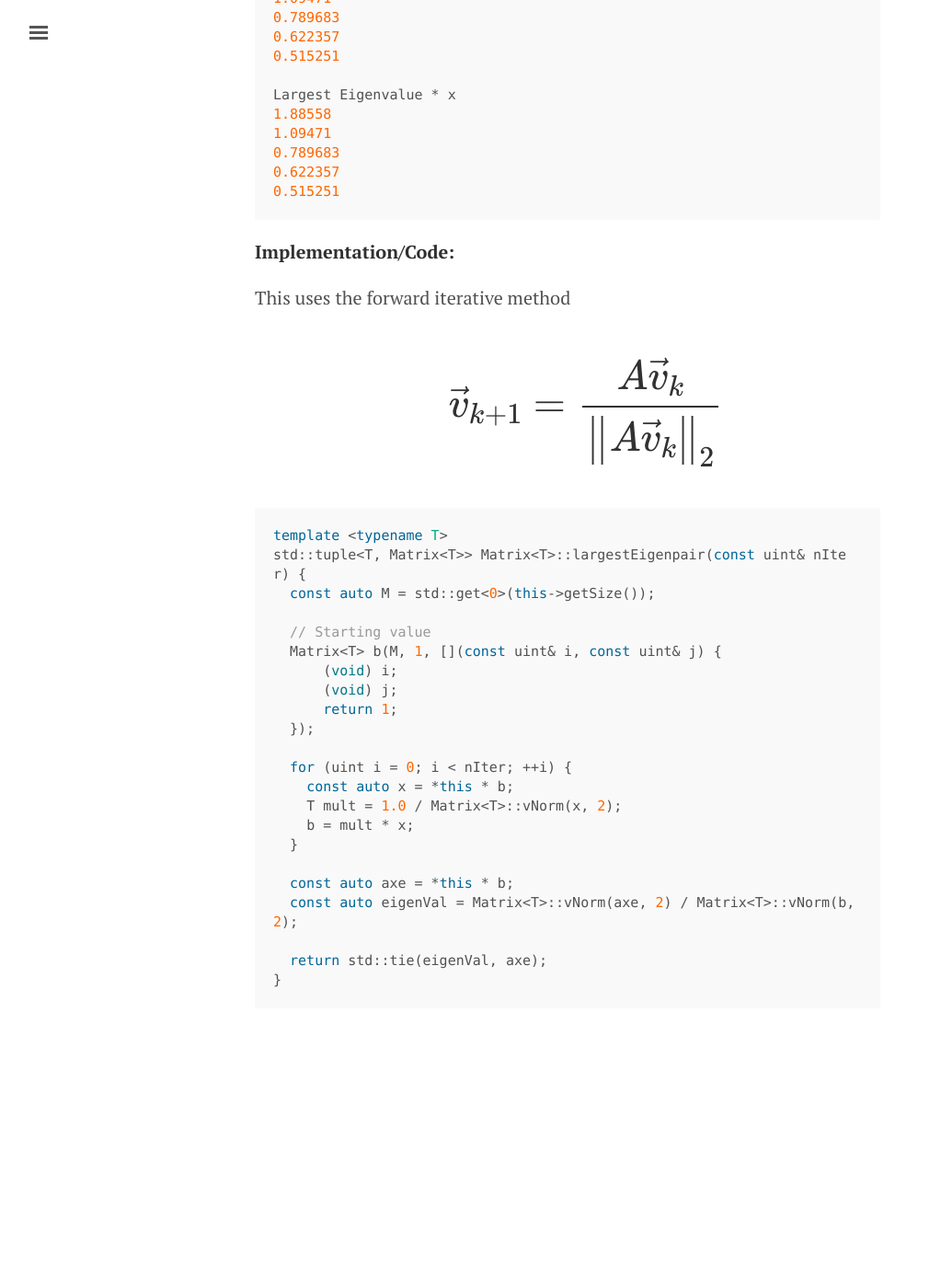
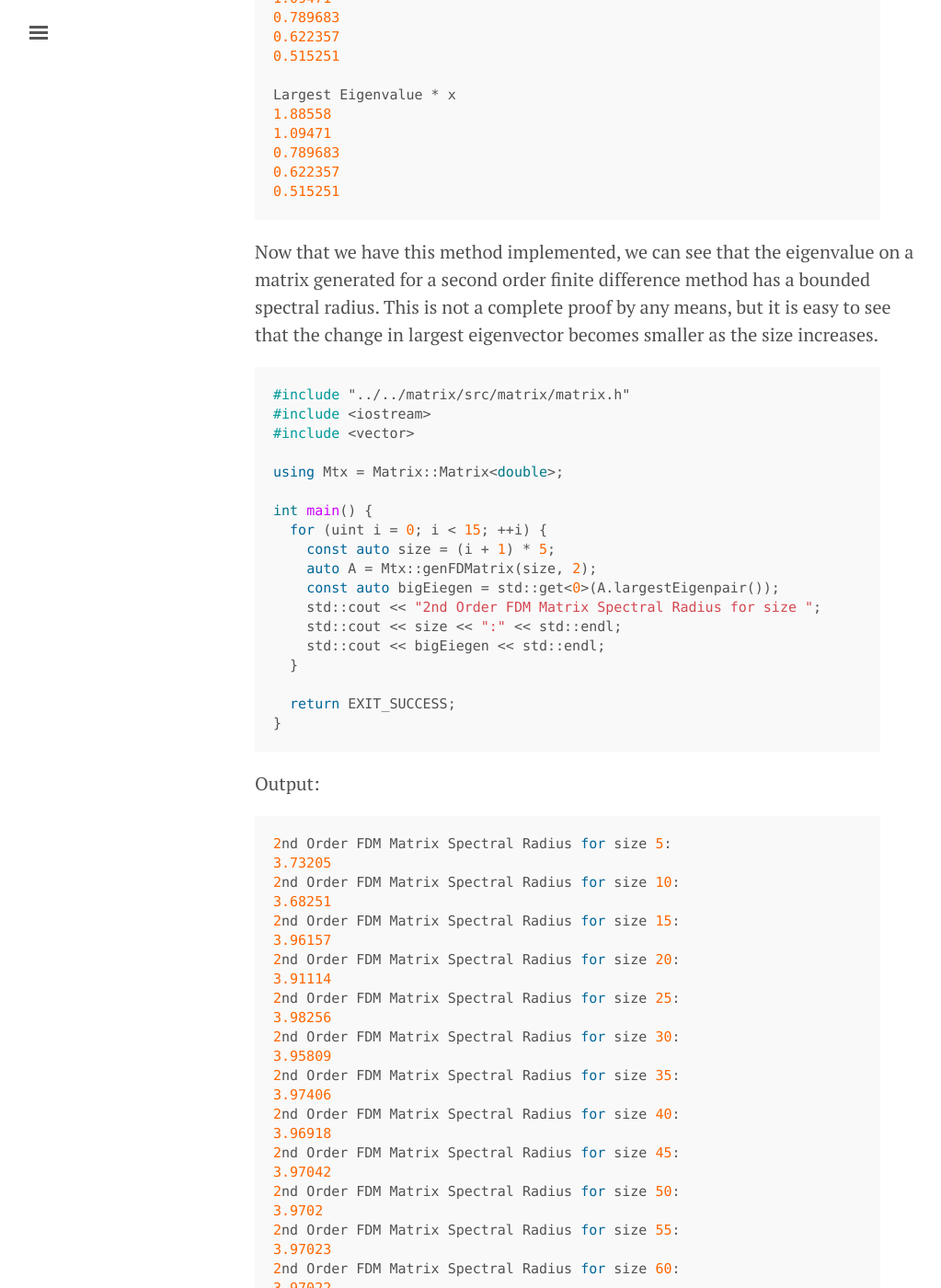
Before and after one commit to kylehovey/MATH_5620, a Jekyll site: the page built from powerIteration.md, in a window 1280 px wide and 1400 px high, scrolled down 1809 px. Shown: the whole window at 92% size, without its empty margins (3-1026 px from the left). Built offline with Jekyll 4.4.1, drawn with Linux system fonts in a browser that asks for light colours; formulas are drawn with MathJax 3; before the commit the page ends 2985 px from its top, so only the background shows below that; some of the changed text lies outside the part shown.

Commit message:
Added eigenvalue analysis of elliptic equation FDM matrix.

```diff
--- a/powerIteration.md
+++ b/powerIteration.md
@@ -89,6 +89,64 @@ Largest Eigenvalue * x
 0.515251
 {% endhighlight %}
 
+Now that we have this method implemented, we can see that the eigenvalue on a matrix generated for a second order finite difference method has a bounded spectral radius. This is not a complete proof by any means, but it is easy to see that the change in largest eigenvector becomes smaller as the size increases.
+
+{% highlight c++ %}
+#include "../../matrix/src/matrix/matrix.h"
+#include <iostream>
+#include <vector>
+
+using Mtx = Matrix::Matrix<double>;
+
+int main() {
+  for (uint i = 0; i < 15; ++i) {
+    const auto size = (i + 1) * 5;
+    auto A = Mtx::genFDMatrix(size, 2);
+    const auto bigEiegen = std::get<0>(A.largestEigenpair());
+    std::cout << "2nd Order FDM Matrix Spectral Radius for size ";
+    std::cout << size << ":" << std::endl;
+    std::cout << bigEiegen << std::endl;
+  }
+
+  return EXIT_SUCCESS;
+}
+{% endhighlight %}
+
+Output:
+
+{% highlight c++ %}
+2nd Order FDM Matrix Spectral Radius for size 5:
+3.73205
+2nd Order FDM Matrix Spectral Radius for size 10:
+3.68251
+2nd Order FDM Matrix Spectral Radius for size 15:
+3.96157
+2nd Order FDM Matrix Spectral Radius for size 20:
+3.91114
+2nd Order FDM Matrix Spectral Radius for size 25:
+3.98256
+2nd Order FDM Matrix Spectral Radius for size 30:
+3.95809
+2nd Order FDM Matrix Spectral Radius for size 35:
+3.97406
+2nd Order FDM Matrix Spectral Radius for size 40:
+3.96918
+2nd Order FDM Matrix Spectral Radius for size 45:
+3.97042
+2nd Order FDM Matrix Spectral Radius for size 50:
+3.9702
+2nd Order FDM Matrix Spectral Radius for size 55:
+3.97023
+2nd Order FDM Matrix Spectral Radius for size 60:
+3.97022
+2nd Order FDM Matrix Spectral Radius for size 65:
+3.97022
+2nd Order FDM Matrix Spectral Radius for size 70:
+3.97022
+2nd Order FDM Matrix Spectral Radius for size 75:
+3.97022
+{% endhighlight %}
+
 **Implementation/Code:**
 
 This uses the forward iterative method
```
Also changed, not shown: code/ellipticEigen/CMakeLists.txt (added, +13 -0 lines), 2 other files.
